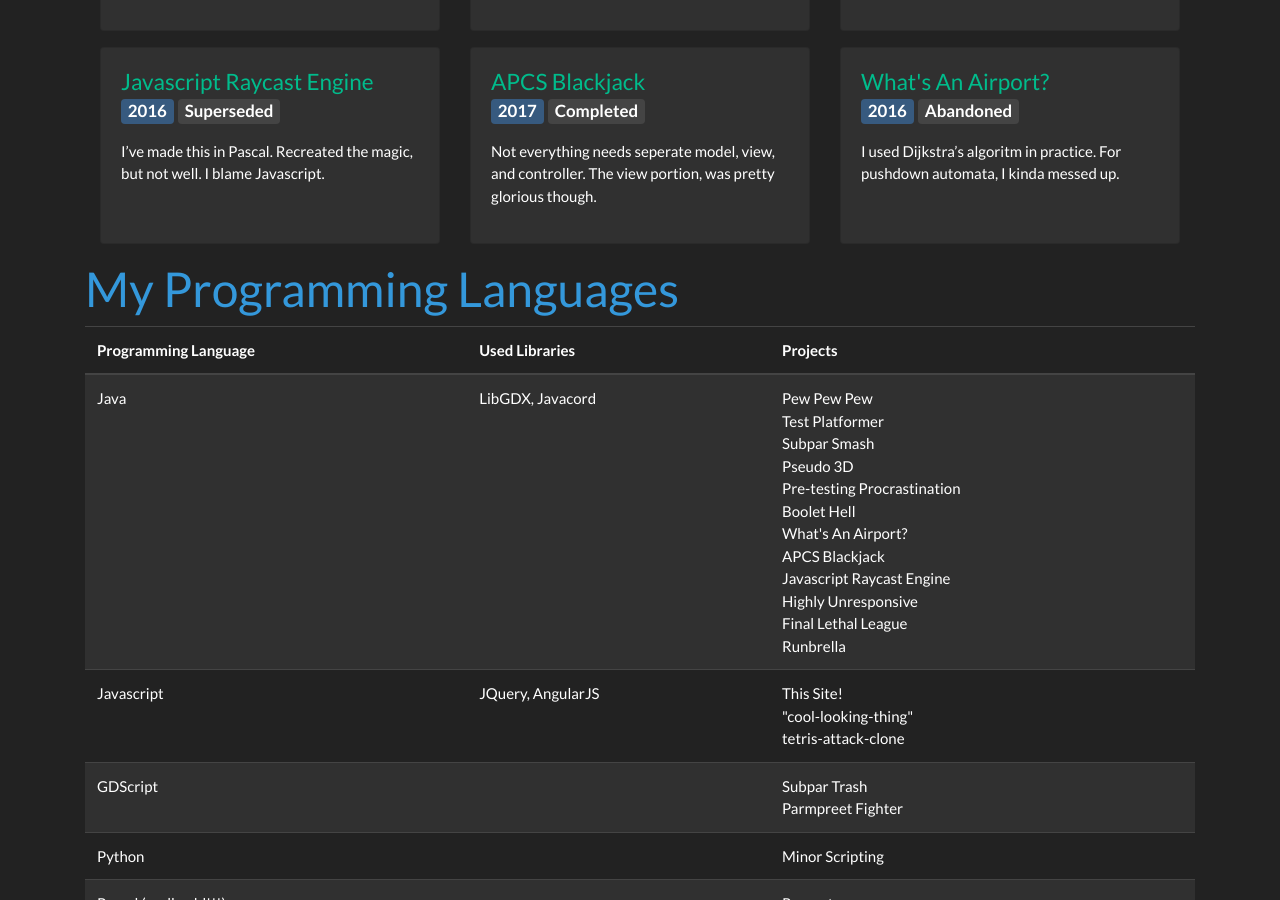
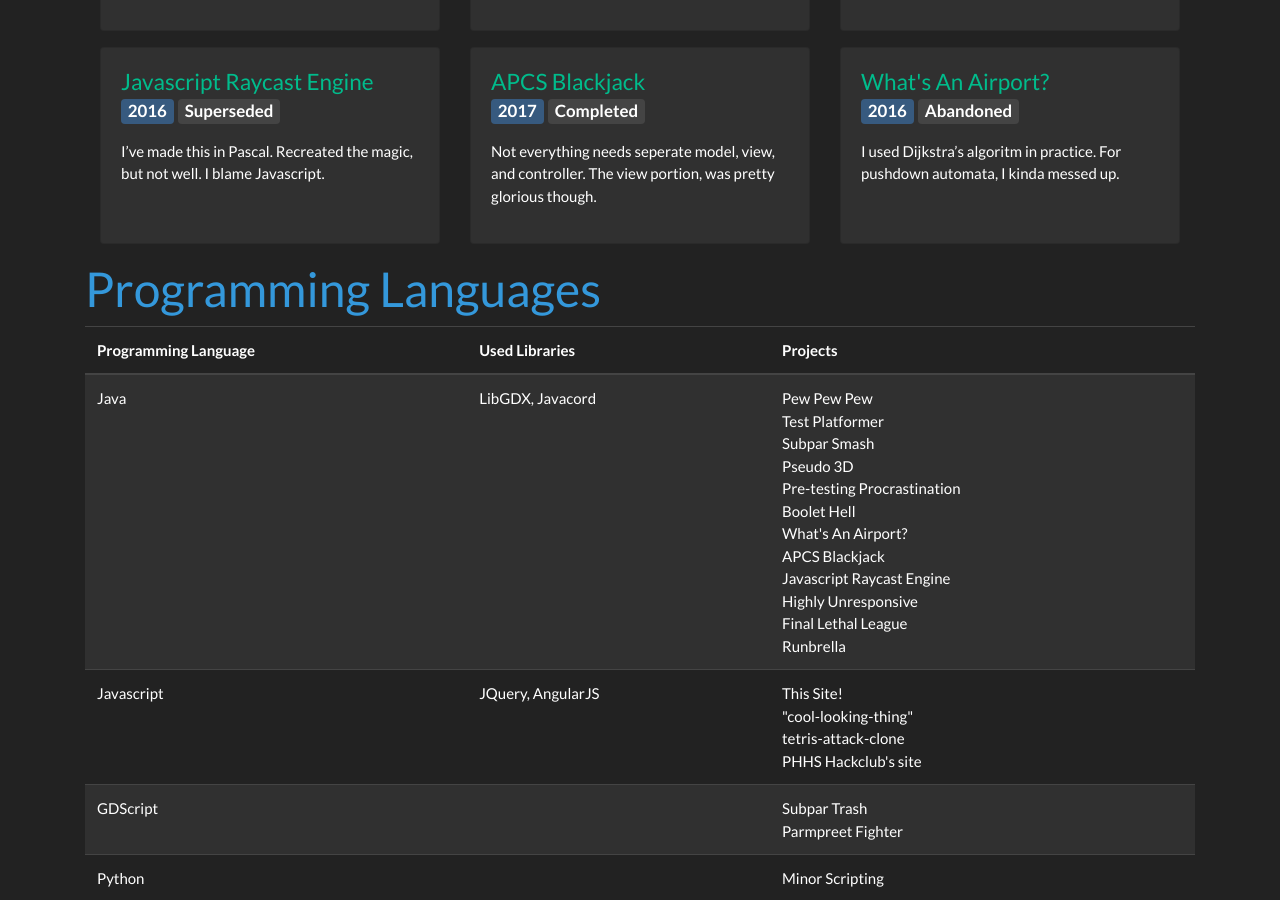
Before and after one commit to ArtlessAvian/ArtlessAvian.github.io, a Jekyll site: the page built from index.html, in a window 1280 px wide and 900 px high, scrolled down 1091 px. Built offline with Jekyll 4.4.1, drawn with Linux system fonts in a browser that asks for light colours.

Commit message:
might as well merge it already

```diff
--- a/_layouts/project.html
+++ b/_layouts/project.html
@@ -9,7 +9,7 @@
 
 <div class="container"> <div class="row">
 
-    <div class="col-xs-12 col-md-10 order-1">
+    <div class="col-xs-12 col-md-10">
 
         <div class="card card-body" style="margin:1.25rem">
             <div class="row">
@@ -51,7 +51,8 @@
     </div>
 
     <!-- Other Articles -->
-    <div class="col-xs-12 col-md-2 order-12">
+    <!-- TODO: Make years into collapsable menus -->
+    <div class="col-xs-12 col-md-2">
 
         {%- assign sorted = site.notable_proj_collection | sort:"rough-start" | reverse -%}
         {%- assign lastYear = sorted[0].rough-start | slice: 0, 4 -%}
--- a/index.html
+++ b/index.html
@@ -99,7 +99,7 @@
         <div class="col-md-12">
             <div class="page-header" id="languages">
                 <!-- <h2 style="position: absolute; right: 0; transform: translateX(100%)">about</h2> -->
-                <h1 class="text-info">My Programming Languages</h1>
+                <h1 class="text-info">Programming Languages</h1>
             </div>
 
             <table class="table table-striped">
@@ -126,7 +126,7 @@
                     <tr>
                         <td>Javascript</td>
                         <td>JQuery, AngularJS</td>
-                        <td>This Site!<br>"cool-looking-thing"<br>tetris-attack-clone</td>
+                        <td>This Site!<br>"cool-looking-thing"<br>tetris-attack-clone<br>PHHS Hackclub's site</td>
                     </tr>
                     <tr>
                         <td>GDScript</td>
```
Also changed, not shown: _layouts/blog.html (+8 -1 lines).
